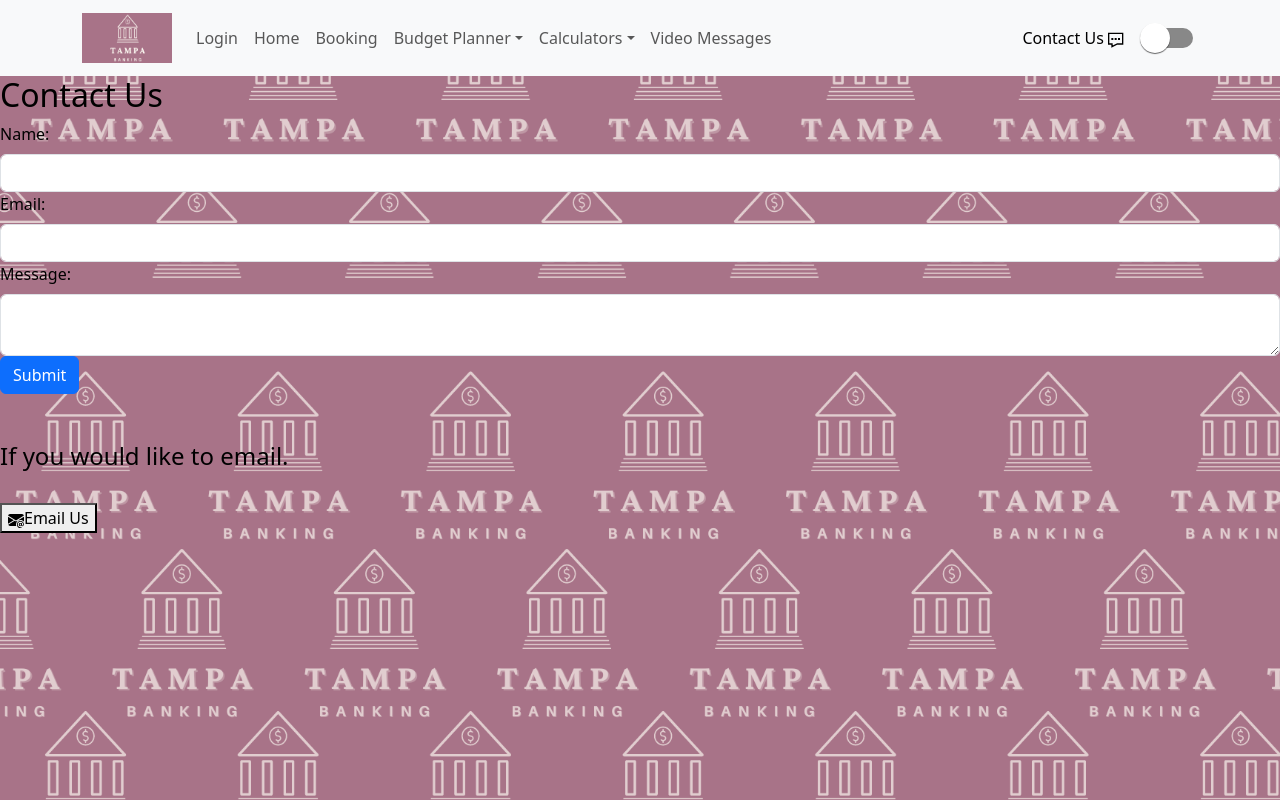
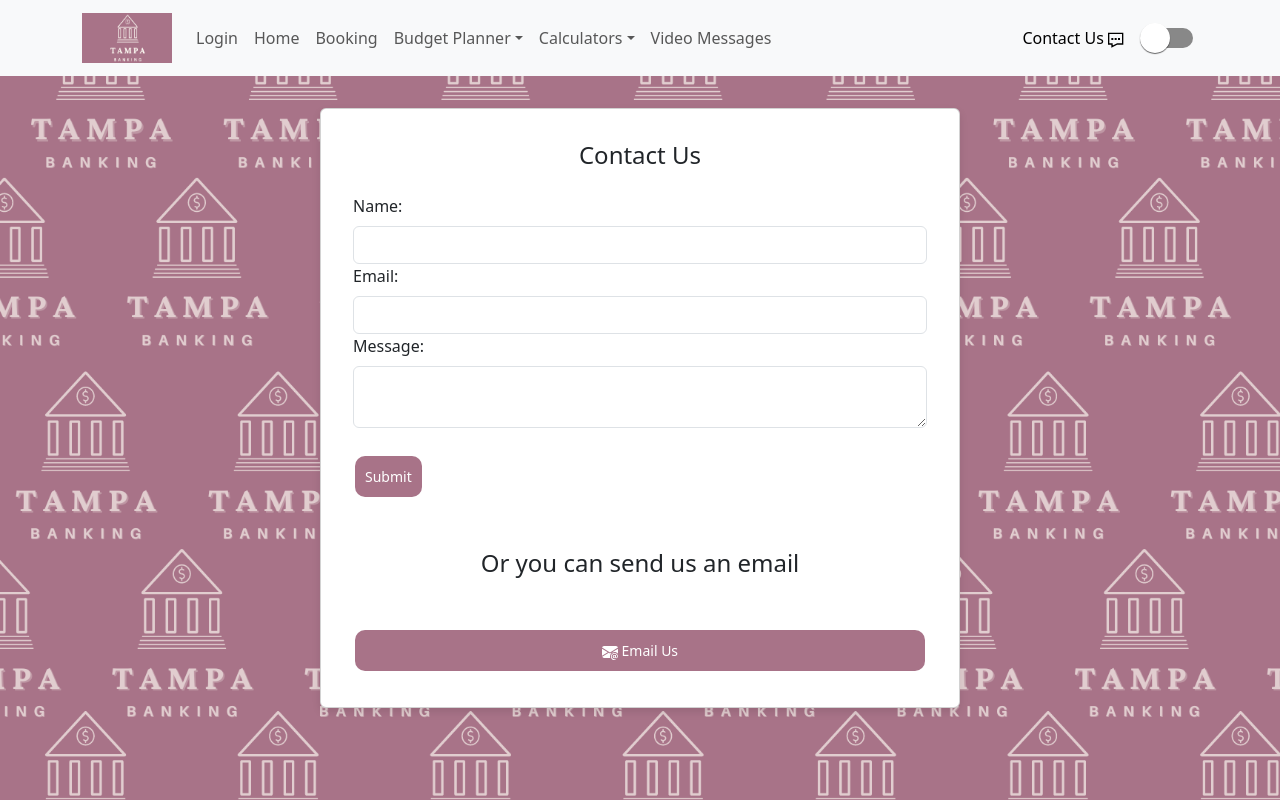
Before and after one commit to AndykingSkywalker/Money-App-Test, a React (Create React App) app: page /contactUs in a window 1280 px wide. Built offline with nearby package versions, Linux system fonts and the light colour scheme.

Commit message:
more styling

```diff
--- a/src/Components/Budget/MortgageCal.jsx
+++ b/src/Components/Budget/MortgageCal.jsx
@@ -1,6 +1,13 @@
 import React, { useState } from 'react';
 import { Link } from 'react-router-dom';
+import {
 
+    Card,
+    Row,
+    Col,
+    Button,
+    Table
+  } from "react-bootstrap";
 const MortgageCal = () => {
     const [mortgageBalance, setMortgageBalance] = useState(0);
     const [mortgageTerm, setMortgageTerm] = useState(0);
@@ -33,6 +40,10 @@
 
     return (
         <div className="container">
+                    <Row>
+        <Col md={6} className="mx-auto">
+
+        <Card className="login-card">
             <h1>Mortgage Calculator</h1>
             <div className="form-group">
                 <label htmlFor="mortgageBalance">Mortgage Balance:</label>
@@ -64,11 +75,27 @@
                     onChange={(e) => setMortgageInterest(parseFloat(e.target.value))}
                 />
             </div>
-            <button className="btn btn-primary" onClick={calculateMortgage}>
+            <br />
+            <Button style={{
+                 backgroundColor: '#a87388',
+                 border: 'none',
+                 color: 'white',
+                 padding: '10px',
+                 textAlign: 'center',
+                 display: 'inline-block',
+                 fontSize: '14px',
+                 margin: '4px 2px',
+                 borderRadius: '10px',
+              }}  onClick={calculateMortgage}>
                 Calculate
-            </button>
-            <table className="table mt-4">
-                <thead>
+            </Button>
+        </Card>
+        <br/>
+
+        </Col>
+        <br/>
+        <Table striped bordered hover>
+        <thead             className="mb-4 text-center">
                     <tr>
                         <th>Yearly</th>
                         <th>Payment</th>
@@ -88,12 +115,14 @@
                         </tr>
                     ))}
                 </tbody>
-            </table>
+            </Table>
+            <Card>
             <a href="https://www.halifax.co.uk/mortgages/mortgage-calculator.html#mortgagecalc" target="_blank" rel="noopener noreferrer">Overpayment Calculator</a>
             <br />
 <b> Click <a href="https://www.experianidentityservice.co.uk/Register#_ga=2.252805002.2079425939.1715165846-1303040810.1715165846&_gac=1.186972506.1715165846.Cj0KCQjwxeyxBhC7ARIsAC7dS3-c17CFI7A7YotIkZlynxTUlAH9s_ayzTsKBX6xS2C9bzUREuDSbfYaAheuEALw_wcB">here</a> to Check   Your Credit Score for free </b>
-        </div>
-    );
+</Card>
+        </Row>
+        </div>);
 };
 
 export default MortgageCal;
--- a/src/Components/Contact/ContactUS.jsx
+++ b/src/Components/Contact/ContactUS.jsx
@@ -1,5 +1,5 @@
 import React, { useState } from 'react';
-import { Modal, Button, Form } from 'react-bootstrap';
+import { Modal, Button, Form, Card, Col, Row } from 'react-bootstrap';
 
 const ContactUs = () => {
     const [name, setName] = useState('');
@@ -20,7 +20,13 @@
 
     return (
         <div>
-            <h2>Contact Us</h2>
+        <Col md={6} className="mx-auto">
+
+        <Card className="login-card">
+        <h4
+            className="mb-4 text-center"
+          >
+Contact Us          </h4>
             <Form onSubmit={handleSubmit}>
                 <Form.Group controlId="name">
                     <Form.Label>Name:</Form.Label>
@@ -49,9 +55,44 @@
                         required
                     />
                 </Form.Group>
-                <Button type="submit">Submit</Button>
+                <br/>
+                <Button style={{
+                 backgroundColor: '#a87388',
+                 border: 'none',
+                 color: 'white',
+                 padding: '10px',
+                 textAlign: 'center',
+                 display: 'inline-block',
+                 fontSize: '14px',
+                 margin: '4px 2px',
+                 borderRadius: '10px',
+              }} type="submit">Submit</Button>
             </Form>
+            <br/>
+      <br/>
+      <h4
+            className="mb-4 text-center"
+          >
+Or you can send us an email        </h4>
 
+      <br/>
+
+      <Button style={{
+                 backgroundColor: '#a87388',
+                 border: 'none',
+                 color: 'white',
+                 padding: '10px',
+                 textAlign: 'center',
+                 display: 'inline-block',
+                 fontSize: '14px',
+                 margin: '4px 2px',
+                 borderRadius: '10px',
+              }} onClick={()=> window.open ('mailto:mikeatkoo01@gmail.com?subject=Subject&body=Body%20goes%20here')}><svg xmlns="http://www.w3.org/2000/svg" width="16" height="16" fill="currentColor" class="bi bi-envelope-at-fill" viewBox="0 0 16 16">
+<path d="M2 2A2 2 0 0 0 .05 3.555L8 8.414l7.95-4.859A2 2 0 0 0 14 2zm-2 9.8V4.698l5.803 3.546zm6.761-2.97-6.57 4.026A2 2 0 0 0 2 14h6.256A4.5 4.5 0 0 1 8 12.5a4.49 4.49 0 0 1 1.606-3.446l-.367-.225L8 9.586zM16 9.671V4.697l-5.803 3.546.338.208A4.5 4.5 0 0 1 12.5 8c1.414 0 2.675.652 3.5 1.671"/>
+<path d="M15.834 12.244c0 1.168-.577 2.025-1.587 2.025-.503 0-1.002-.228-1.12-.648h-.043c-.118.416-.543.643-1.015.643-.77 0-1.259-.542-1.259-1.434v-.529c0-.844.481-1.4 1.26-1.4.585 0 .87.333.953.63h.03v-.568h.905v2.19c0 .272.18.42.411.42.315 0 .639-.415.639-1.39v-.118c0-1.277-.95-2.326-2.484-2.326h-.04c-1.582 0-2.64 1.067-2.64 2.724v.157c0 1.867 1.237 2.654 2.57 2.654h.045c.507 0 .935-.07 1.18-.18v.731c-.219.1-.643.175-1.237.175h-.044C10.438 16 9 14.82 9 12.646v-.214C9 10.36 10.421 9 12.485 9h.035c2.12 0 3.314 1.43 3.314 3.034zm-4.04.21v.227c0 .586.227.8.581.8.31 0 .564-.17.564-.743v-.367c0-.516-.275-.708-.572-.708-.346 0-.573.245-.573.791"/>
+</svg> Email Us </Button>
+</Card>
+</Col>
             <Modal show={showModal} onHide={handleCloseModal}>
                 <Modal.Header closeButton>
                     <Modal.Title>Message Sent</Modal.Title>
@@ -66,16 +107,7 @@
                 </Modal.Footer>
             </Modal>
 
-      <br/>
-      <br/>
-      <h4>If you would like to email.
-      </h4>
-      <br/>
 
-<button onClick={()=> window.open ('mailto:mikeatkoo01@gmail.com?subject=Subject&body=Body%20goes%20here')}><svg xmlns="http://www.w3.org/2000/svg" width="16" height="16" fill="currentColor" class="bi bi-envelope-at-fill" viewBox="0 0 16 16">
-<path d="M2 2A2 2 0 0 0 .05 3.555L8 8.414l7.95-4.859A2 2 0 0 0 14 2zm-2 9.8V4.698l5.803 3.546zm6.761-2.97-6.57 4.026A2 2 0 0 0 2 14h6.256A4.5 4.5 0 0 1 8 12.5a4.49 4.49 0 0 1 1.606-3.446l-.367-.225L8 9.586zM16 9.671V4.697l-5.803 3.546.338.208A4.5 4.5 0 0 1 12.5 8c1.414 0 2.675.652 3.5 1.671"/>
-<path d="M15.834 12.244c0 1.168-.577 2.025-1.587 2.025-.503 0-1.002-.228-1.12-.648h-.043c-.118.416-.543.643-1.015.643-.77 0-1.259-.542-1.259-1.434v-.529c0-.844.481-1.4 1.26-1.4.585 0 .87.333.953.63h.03v-.568h.905v2.19c0 .272.18.42.411.42.315 0 .639-.415.639-1.39v-.118c0-1.277-.95-2.326-2.484-2.326h-.04c-1.582 0-2.64 1.067-2.64 2.724v.157c0 1.867 1.237 2.654 2.57 2.654h.045c.507 0 .935-.07 1.18-.18v.731c-.219.1-.643.175-1.237.175h-.044C10.438 16 9 14.82 9 12.646v-.214C9 10.36 10.421 9 12.485 9h.035c2.12 0 3.314 1.43 3.314 3.034zm-4.04.21v.227c0 .586.227.8.581.8.31 0 .564-.17.564-.743v-.367c0-.516-.275-.708-.572-.708-.346 0-.573.245-.573.791"/>
-</svg>Email Us</button>
 
         </div>
     );
--- a/src/Components/Savings/Savings.jsx
+++ b/src/Components/Savings/Savings.jsx
@@ -53,8 +53,18 @@
                         onChange={(e) => setInterestRate(parseFloat(e.target.value))}
                     />
                 </Form.Group>
-
-                <Button variant="primary" onClick={calculateSavings}>
+<br/>
+                <Button style={{
+                 backgroundColor: '#a87388',
+                 border: 'none',
+                 color: 'white',
+                 padding: '10px',
+                 textAlign: 'center',
+                 display: 'inline-block',
+                 fontSize: '14px',
+                 margin: '4px 2px',
+                 borderRadius: '10px',
+              }}  onClick={calculateSavings}>
                     Calculate
                 </Button>
             </Form>
--- a/src/Components/VideoMessage/VideoMessage.jsx
+++ b/src/Components/VideoMessage/VideoMessage.jsx
@@ -64,7 +64,18 @@
     return (
         <Container>
         <Row className="justify-content-center mb-4">
-            <Button onClick={handleVideoRecording}>Record Video</Button>
+            <br/>
+        <Button style={{
+                 backgroundColor: '#a87388',
+                 color: 'white',
+                 borderColor: "black",
+                 padding: '10px',
+                 textAlign: 'center',
+                 display: 'inline-block',
+                 fontSize: '14px',
+                 margin: '4px 2px',
+                 borderRadius: '10px',
+              }} onClick={handleVideoRecording}>Record Video</Button>
         </Row>
         <Row className="justify-content-center mb-4">
             {countdown !== null && <h2>Time remaining: {countdown}</h2>}
```
